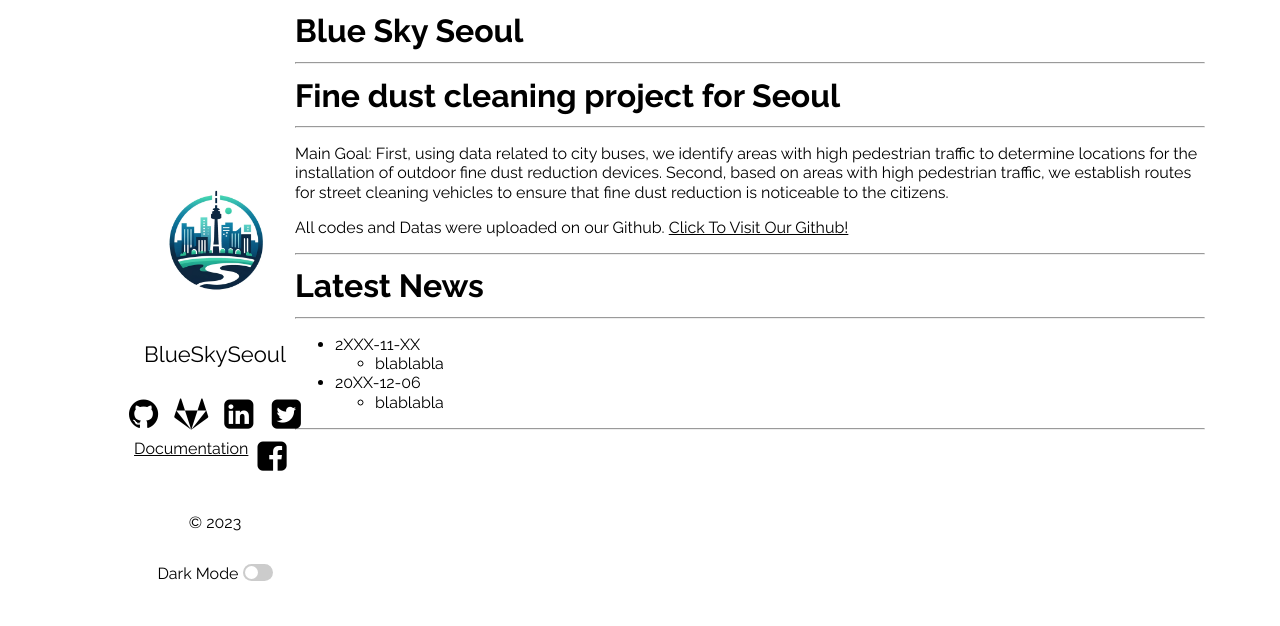
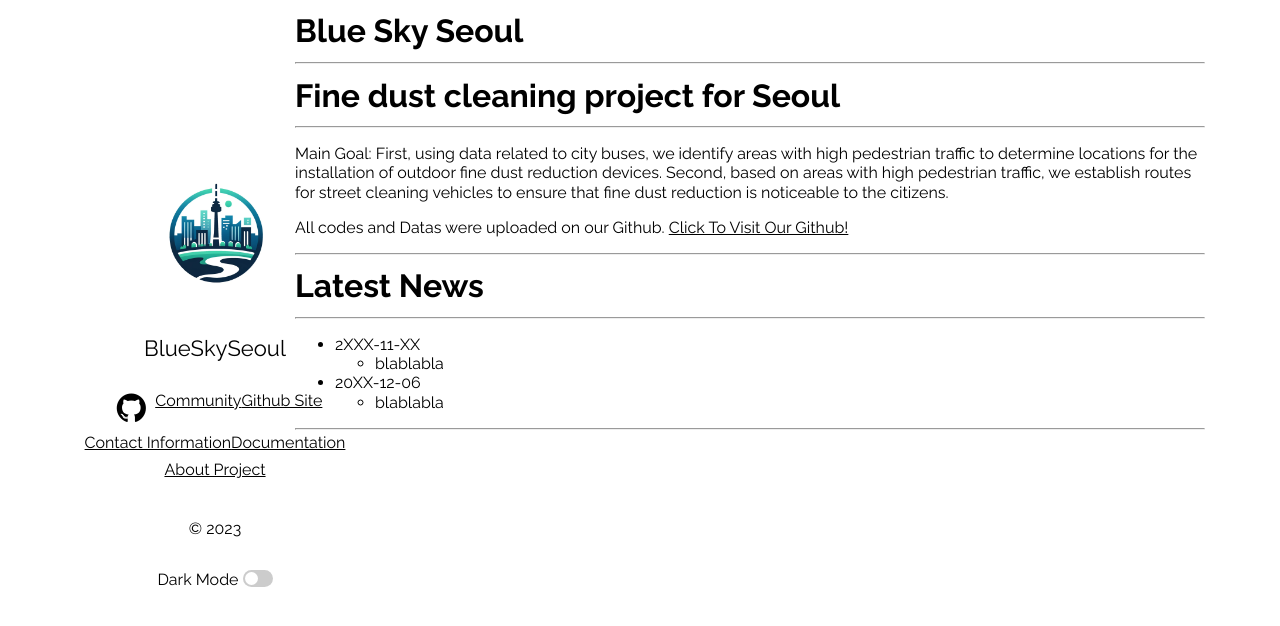
Before and after one commit to ss7622/ss7622.github.io, a Jekyll site: the page built from index.md, in a window 1280 px wide. Shown: the top 626 px of the page. Built offline with Jekyll 4.4.1, drawn with Linux system fonts in a browser that asks for light colours.

Commit message:
Update default.html

```diff
--- a/_layouts/default.html
+++ b/_layouts/default.html
@@ -43,23 +43,23 @@
         </a>
         {%- endif -%}
         {%- if site.plainwhite.social_links.gitlab -%}
-        <a href="https://gitlab.com/{{ site.plainwhite.social_links.gitlab }}" target="_blank">
+        <a href="https://ss7622.github.io/community/" target="_blank">
           <li>
-            <i class="icon-gitlab"></i>
+            Community
           </li>
         </a>
         {%- endif -%}
         {%- if site.plainwhite.social_links.linkedIn -%}
-        <a href="https://www.linkedin.com/{{ site.plainwhite.social_links.linkedIn }}" target="_blank">
+        <a href="https://ss7622.github.io/github/" target="_blank">
           <li>
-            <i class="icon-linkedin-squared"></i>
+            Github Site
           </li>
         </a>
         {%- endif -%}
         {%- if site.plainwhite.social_links.twitter -%}
-        <a href="https://twitter.com/{{ site.plainwhite.social_links.twitter }}" target="_blank">
+        <a href="https://ss7622.github.io/Contact_Information/" target="_blank">
           <li>
-            <i class="icon-twitter-squared"></i>
+            Contact Information
           </li>
         </a>
         {%- endif -%}
@@ -71,9 +71,9 @@
         </a>
         {%- endif -%}
         {%- if site.plainwhite.social_links.facebook -%}
-        <a href="https://facebook.com/{{ site.plainwhite.social_links.facebook }}" target="_blank">
+        <a href="https://ss7622.github.io/about/" target="_blank">
           <li>
-            <i class="icon-facebook-squared"></i>
+            About Project
           </li>
         </a>
         {%- endif -%}
```
